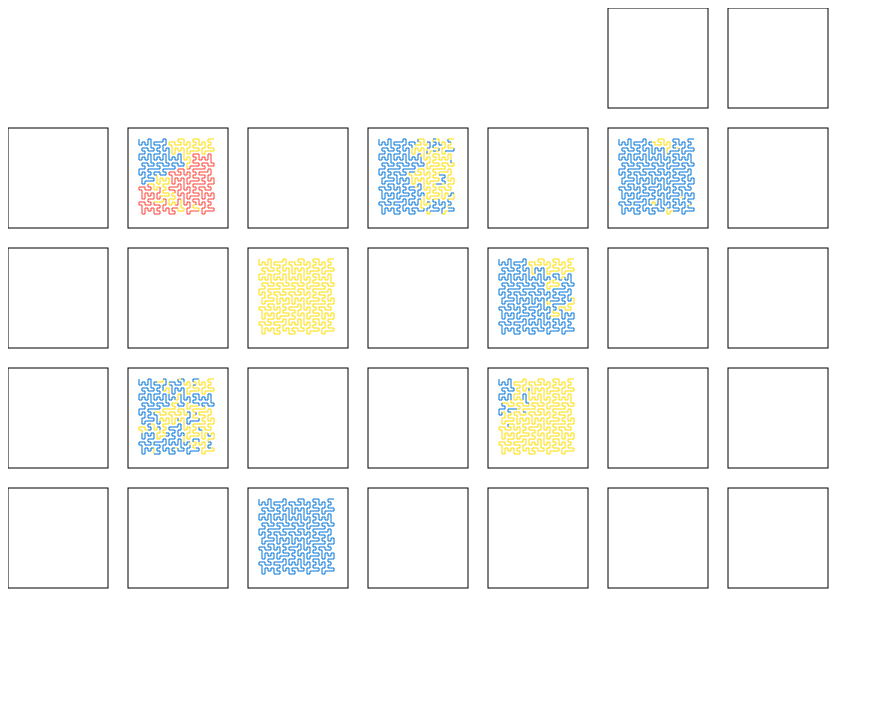
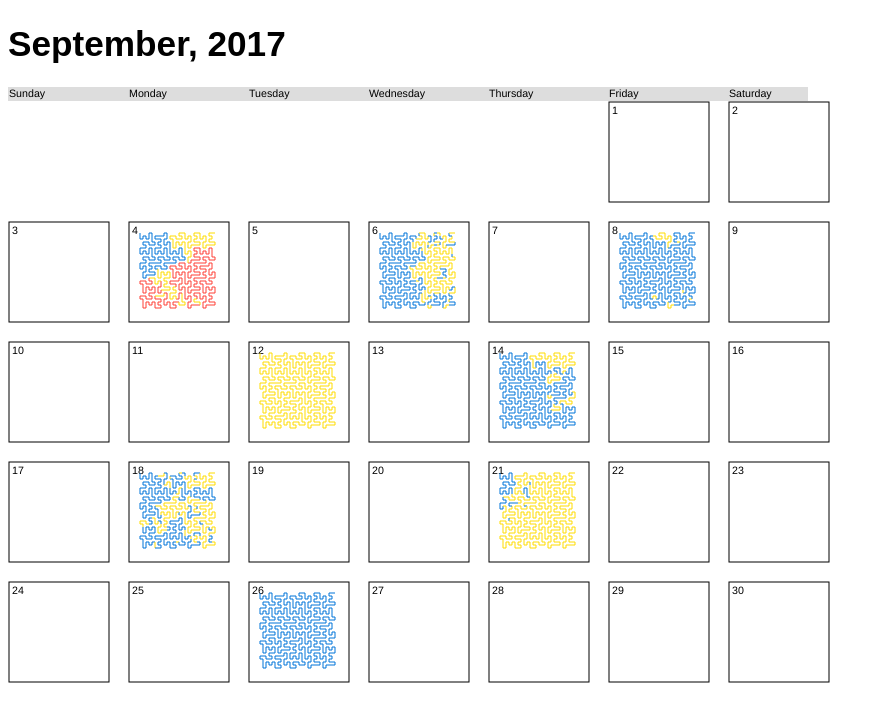
Before and after one commit to philgough/VR_LSystem, a plain HTML site: page index.html in a window 1280 px wide. Shown: the whole page, without its empty margins (0-885 px from the left). Drawn offline with nearby package versions, Linux system fonts and the light colour scheme.

Commit message:
fix layout

```diff
--- a/index.html
+++ b/index.html
@@ -7,6 +7,7 @@
 <body>
 	<!-- <svg class=chart></svg> -->
 	<!-- <script type="text/javascript" src="p5.min.js"></script> -->
+	<h1>September, 2017</h1>
 	<script type="text/javascript" src="https://d3js.org/d3.v5.min.js"></script>
 	<!-- <script type="text/javascript" src="LSystem.js"></script> -->
 	<script type="text/javascript" src="script.js"></script>
--- a/script.js
+++ b/script.js
@@ -62,42 +62,11 @@ var loadFiles = function() {
 	// })
 
 }
-
-
-
-d3.select('body').append("svg")
-	.attr("class", 'chart')
-	.attr("width", 900)
-	.attr('height', 600);
-
-// calendar
-for (var i = 0; i < 30; i++) {
-	// friday was the 1st of Sept.
-	var j = i + 5;
-	var xPos = j % 7 * 120;
-    var yPos = Math.floor(j/7) * 120;
-
-
-
-    d3.select("svg").append('rect')
-    .attr("x", xPos)
-    .attr('y', yPos	)
-    .attr('width', 100)
-    .attr('height', 100)
-    // .attr('y', 100)
-    .attr('stroke', 'black')
-    .attr("fill", 'none');
-}
-
-
-
-
-
 // create the calendar layout
 chartPadding = {
-	'left': 10,
+	'left': 11,
 	'right': 10,
-	'top': 10,
+	'top': 25,
 	'bottom': 10
 }
 
@@ -111,6 +80,65 @@ days = ['Sunday',
 		'Friday',
 		'Saturday'
 ];
+
+
+
+d3.select('body').append("svg")
+	.attr("class", 'chart')
+	.attr("width", 900)
+	.attr('height', 600);
+
+d3.select("svg").append("rect")
+	.attr("fill", '#dddddd')
+	.attr("stroke", 'none')
+	.attr("x", 0)
+	.attr("y", 0)
+	.attr('width', 800)
+	.attr('height', 14)
+
+// calendar
+for (var i = 0; i < 30; i++) {
+	// friday was the 1st of Sept.
+	var j = i + 5;
+	var xPos = j % 7 * 120 + 1;
+    var yPos = Math.floor(j/7) * 120 + 15;
+
+
+
+    d3.select("svg").append('rect')
+    .attr("x", xPos)
+    .attr('y', yPos	)
+    .attr('width', 100)
+    .attr('height', 100)
+    // .attr('y', 100)
+    .attr('stroke', 'black')
+    .attr("fill", 'none');
+
+    d3.select("svg").append('text')
+    .attr("x", function() {
+    	return xPos + 3;
+    })
+    .attr("y", function() {
+    	return yPos + 12;
+    })
+    .text(i+1);
+
+
+
+}
+
+
+for (var i = 0; i < 7; i++) {
+	var j = i + 5;
+	var xPos = j % 7 * 120 + 1;
+	d3.select('svg').append('text')
+		.attr('class', 'days')
+		.attr('x', xPos)
+		.attr('y', 10)
+		.text(days[j%7]);
+}
+
+
 
 var OffsetX = function(today, todate) {
 	// friday was the first
--- a/style.css
+++ b/style.css
@@ -19,8 +19,9 @@ line {
     /*stroke: #FFF;*/
 }
 
-text.active {
-    fill: red;
+text {
+    font-family: 'Helvetica Neue', Arial, sans-serif;
+    font-size: 8pt;
 }
 
 .day {
```
